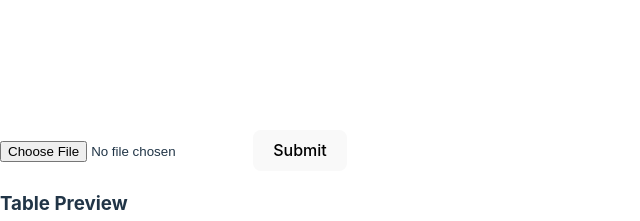
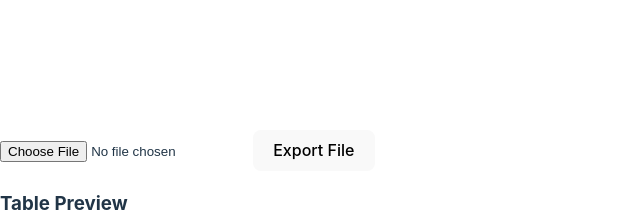
Before and after one commit to geekinDpink/ims, a React (Vite) app: page / in a window 1280 px wide. Shown: the part 202-423 px from the top of the page, without its empty margins (0-640 px from the left). Built offline with nearby package versions, Linux system fonts and the light colour scheme.

Commit message:
Add Export File

```diff
--- a/src/App.jsx
+++ b/src/App.jsx
@@ -1,5 +1,5 @@
 import { useState } from "react";
-import { read, utils } from "xlsx";
+import { read, utils, writeFile } from "xlsx";
 
 const App = () => {
   const [data, setData] = useState([]);
@@ -20,7 +20,12 @@ const App = () => {
     return data;
   };
 
-  const handleSubmit = async () => {
+  const handleExportFile = async () => {
+    const worksheet = utils.json_to_sheet(data);
+    const workbook = utils.book_new();
+    utils.book_append_sheet(workbook, worksheet, "new inventory");
+
+    await writeFile(workbook, "inventory.xlsx", { compression: true });
     // Upload the file to your server here
     // For example, you could use the Fetch API to upload the file to a backend endpoint
   };
@@ -28,7 +33,7 @@ const App = () => {
   return (
     <div>
       <input type="file" onChange={handleFileUpload} />
-      <button onClick={handleSubmit}>Submit</button>
+      <button onClick={handleExportFile}>Export File</button>
       <div>
         <h3>Table Preview</h3>
         <table>
```
